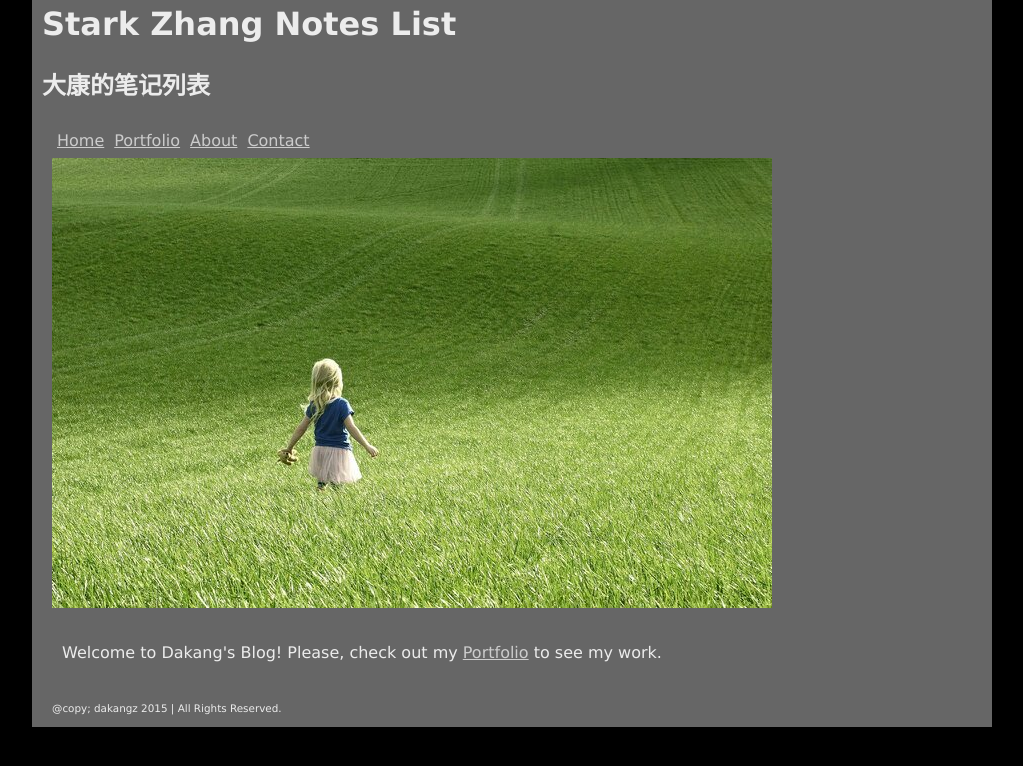
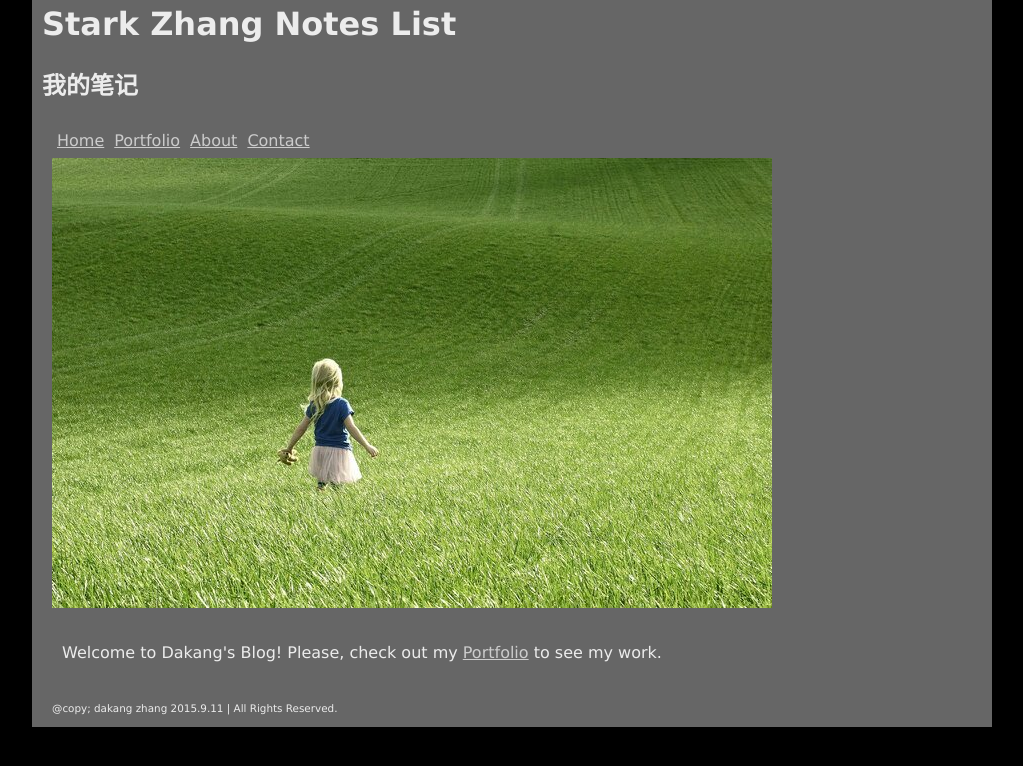
Before and after one commit to syhgxyzdk/myblog, a Jekyll site: the page built from index.html, in a window 1280 px wide. Shown: the top 766 px of the page, without its empty margins (128-1151 px from the left). Built offline with Jekyll 4.4.1, drawn with Linux system fonts in a browser that asks for light colours.

Commit message:
im back im here

```diff
--- a/_layouts/default.html
+++ b/_layouts/default.html
@@ -16,7 +16,7 @@
           Stark Zhang Notes List
         </h1>
         <h2>
-          大康的笔记列表
+          我的笔记
         </h2>
         <header>
           <nav role="navigation">
@@ -38,7 +38,7 @@
           {{ content }}
           <footer>
             <p>
-              @copy; dakangz 2015 | All Rights Reserved.
+              @copy; dakang zhang 2015.9.11 | All Rights Reserved.
             </p>
           </footer>
     </div>
```
Also changed, not shown: other parts of _layouts/default.html (+1 -1 lines), ReadMe.txt, img/bay_and_brige.jpg (added), img/rock_and_sea.jpg (added), img/rock_and_snow.jpg (added), img/tree_in_night.jpg (added).
